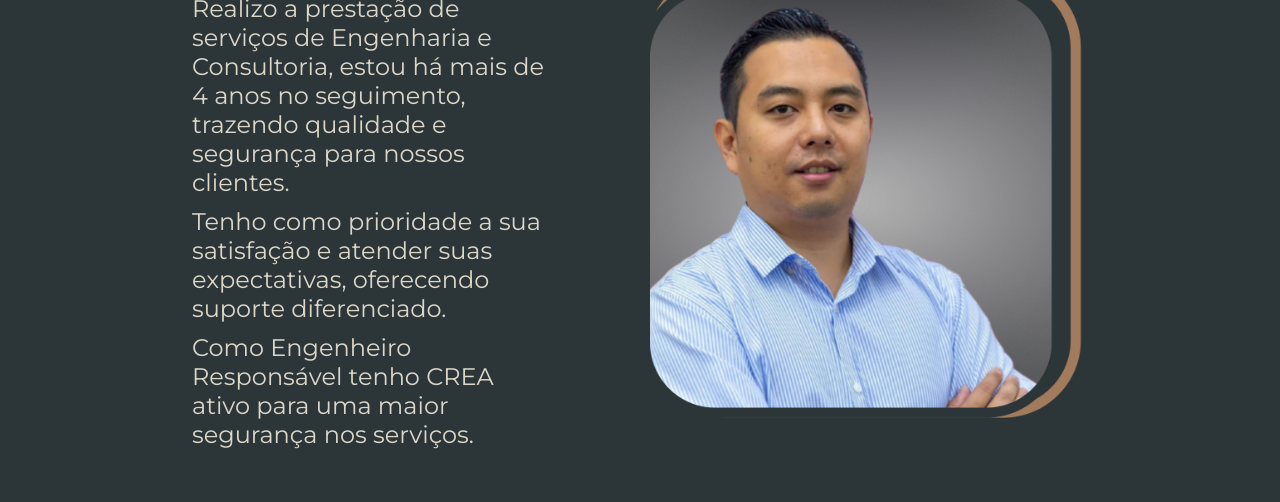
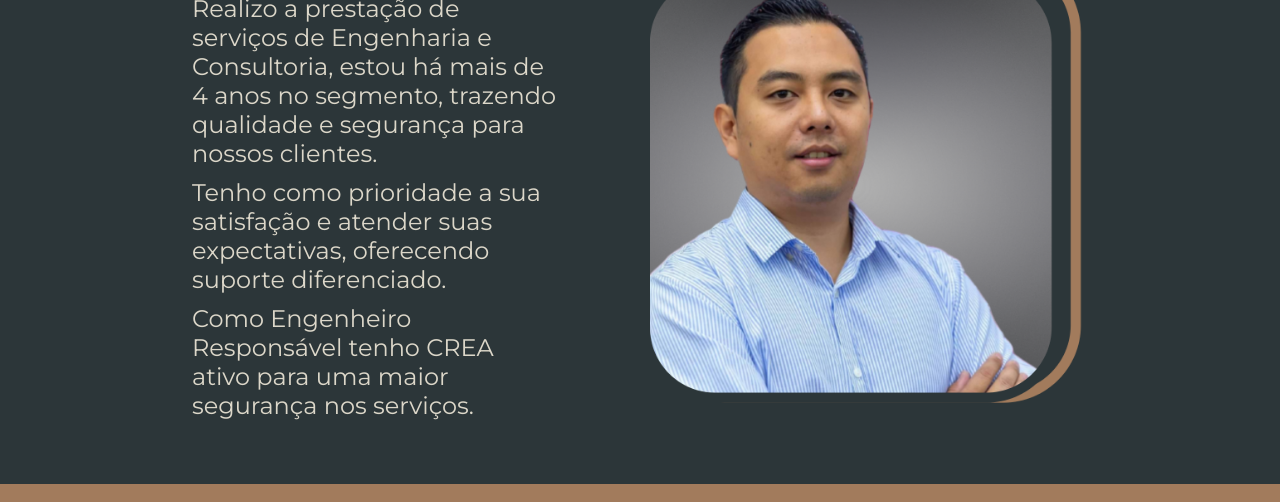
Before and after one commit to ricardoyutaka/engenheiroricardoyutaka, a plain HTML site: page about.html in a window 1280 px wide. Shown: the part 180-682 px from the top of the page. Drawn offline with nearby package versions, Linux system fonts and the light colour scheme.

Commit message:
Update about.html

```diff
--- a/about.html
+++ b/about.html
@@ -18,7 +18,7 @@
     <main class="apresentacao">
         <section class="apresentacao__conteudo">
             <h1 class="apresentacao__conteudo__titulo">Sobre mim</h1>
-            <p class="apresentacao__conteudo__texto">Realizo a prestação de serviços de Engenharia e Consultoria, estou há mais de 4 anos no seguimento, trazendo qualidade e segurança para nossos clientes.</p>
+            <p class="apresentacao__conteudo__texto">Realizo a prestação de serviços de Engenharia e Consultoria, estou há mais de 4 anos no segmento, trazendo qualidade e segurança para nossos clientes.</p>
             <p class="apresentacao__conteudo__texto">Tenho como prioridade a sua satisfação e atender suas expectativas, oferecendo suporte diferenciado.</p>
             <p class="apresentacao__conteudo__texto">Como Engenheiro Responsável tenho CREA ativo para uma maior segurança nos serviços.</p>
 
```
